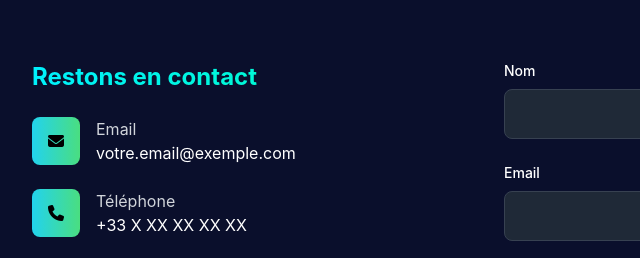
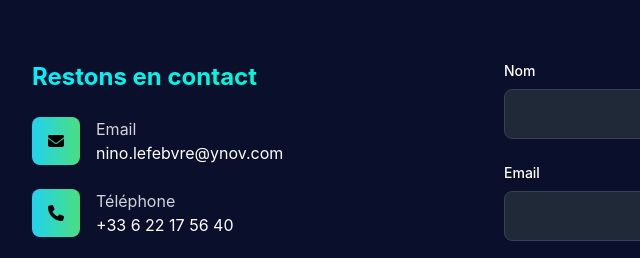
Before and after one commit to Ewoukouskous/Portfolio-Ynov, a plain HTML site: page index.html in a window 1280 px wide. Shown: the part 2023-2281 px from the top of the page, 160-800 px from the left. Drawn offline with nearby package versions, Linux system fonts and the light colour scheme.

Commit message:
feat(front end): contact

```diff
--- a/index.html
+++ b/index.html
@@ -431,7 +431,7 @@
                             </div>
                             <div>
                                 <p class="text-gray-300">Email</p>
-                                <p class="text-white">votre.email@exemple.com</p>
+                                <p class="text-white">nino.lefebvre@ynov.com</p>
                             </div>
                         </div>
                         <div class="flex items-center space-x-4">
@@ -440,7 +440,7 @@
                             </div>
                             <div>
                                 <p class="text-gray-300">Téléphone</p>
-                                <p class="text-white">+33 X XX XX XX XX</p>
+                                <p class="text-white">+33 6 22 17 56 40</p>
                             </div>
                         </div>
                         <div class="flex items-center space-x-4">
```
